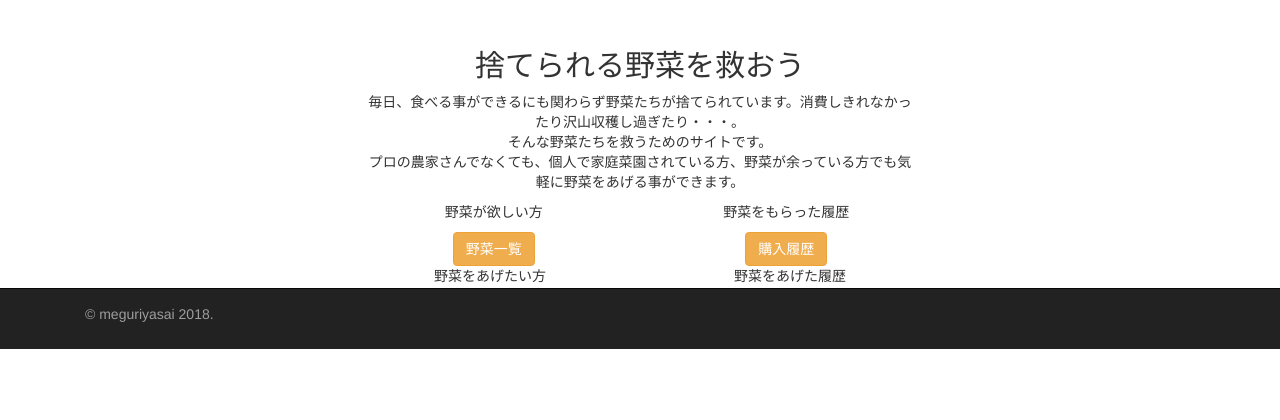
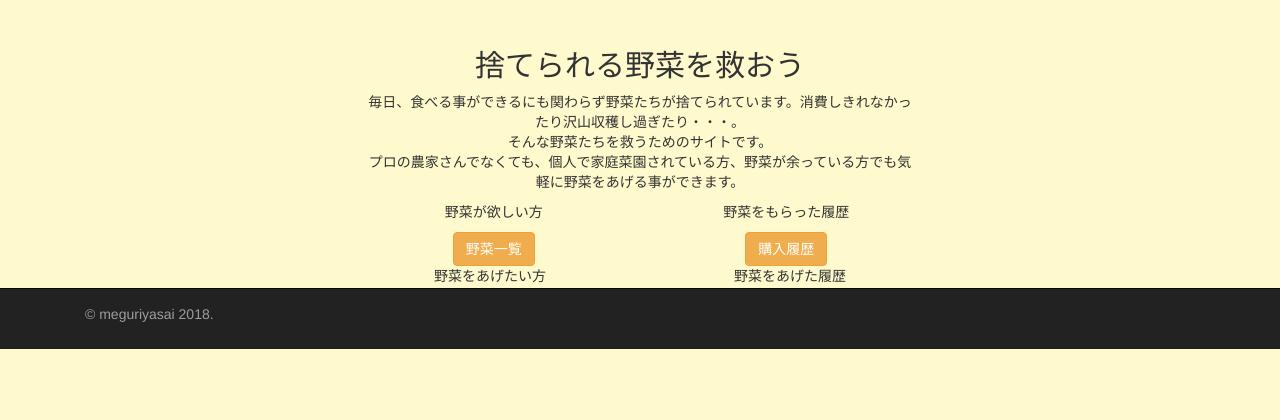
Before and after one commit to yukiyohure/meguriyasai, a PHP site: page /home.php in a window 1280 px wide. Shown: the part 451-871 px from the top of the page. Run offline with PHP 8.4, Linux system fonts and the light colour scheme; some libraries are stand-ins or nearby versions.

Commit message:
背景色を追加

```diff
--- a/assets/css/home.css
+++ b/assets/css/home.css
@@ -6,6 +6,10 @@ a{
 
 li{
 	list-style: none;
+}
+
+body{
+	background-color: #FFFACD;
 }
 /*navbar*/
 .navbar-brand { position: relative; z-index: 2; }
```
